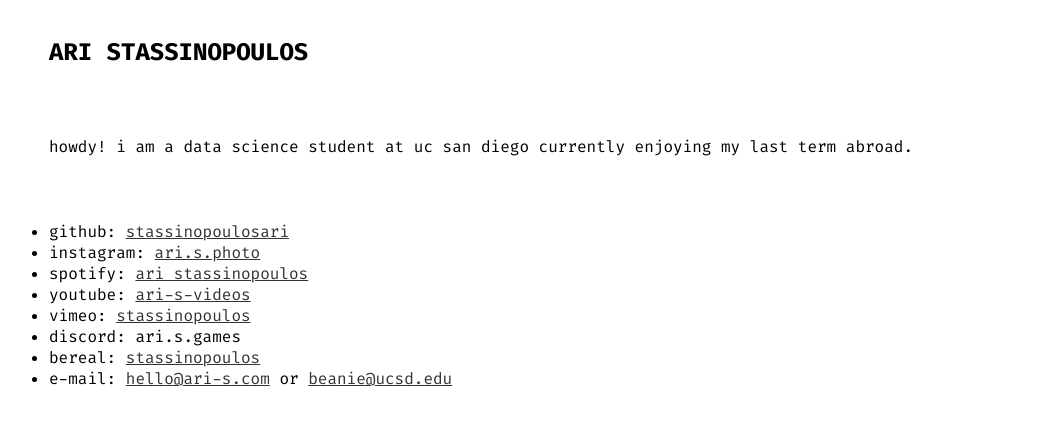
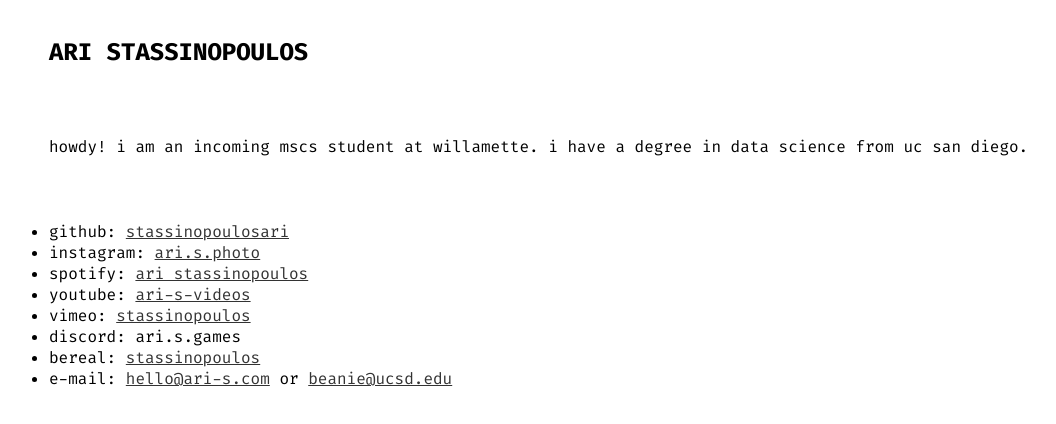
Before and after one commit to stassinopoulosari/stassinopoulosari.github.io, a plain HTML site: page index.html in a window 1280 px wide. Shown: the whole page, without its empty margins (79-1135 px from the left). Drawn offline with Linux system fonts and the light colour scheme.

Commit message:
Add willamette e-mail and update tagline.

```diff
--- a/index.html
+++ b/index.html
@@ -37,8 +37,8 @@
         </section>
         <section id="home-about">
             <p>
-                howdy! i am a data science student at uc san diego currently
-                enjoying my last term abroad.
+                howdy! i am an incoming mscs student at willamette. i have a
+                degree in data science from uc san diego.
             </p>
         </section>
         <section id="home-links">
@@ -98,6 +98,7 @@
                                     "tacos@ucsd.edu",
                                     "waffles@ucsd.edu",
                                     "ari.stassinopoulos@mail.mcgill.ca",
+                                    "apstassinopoulos@willamette.edu",
                                 ],
                                 index = Math.floor(
                                     Math.random() * emails.length,
```
